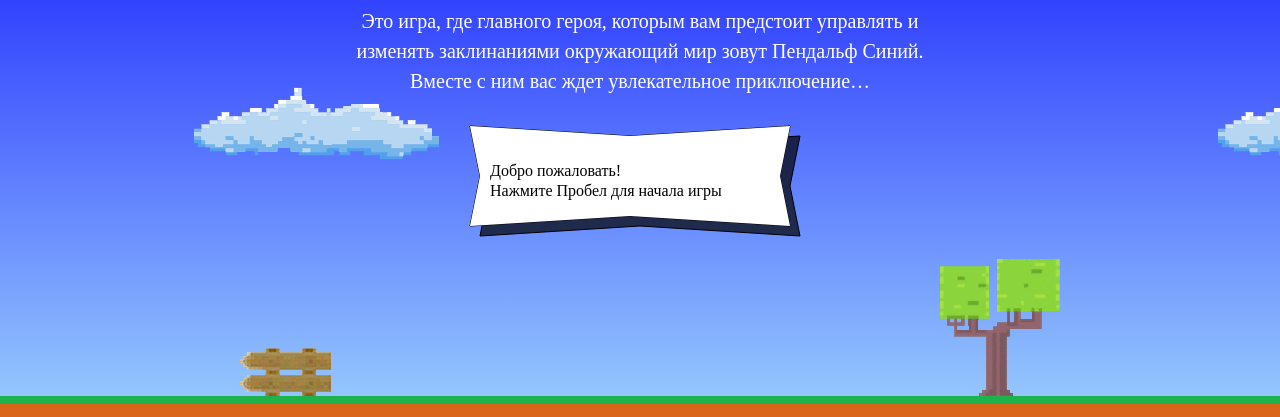
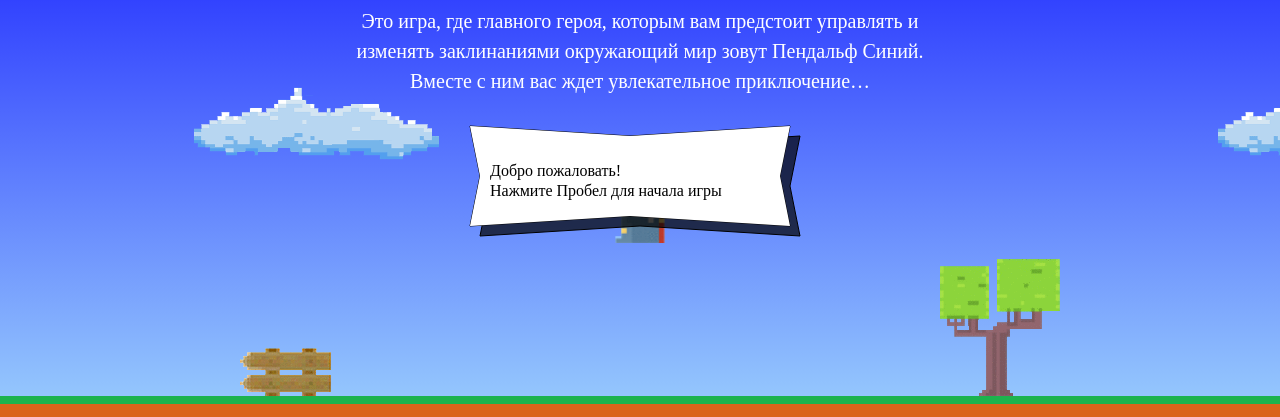
Before and after one commit to AniLiss/122950-code-and-magick, a website: page index.html in a window 1280 px wide. Shown: the part 203-620 px from the top of the page. Drawn offline with Linux system fonts and the light colour scheme; a web font is replaced by a local one.

Commit message:
wizard X position

```diff
--- a/index.html
+++ b/index.html
@@ -46,7 +46,7 @@
   }
 
   function getWizardY(height) {
-    return (((height) - getWizardHeight(height)) * 3) / 2;
+    return height/3 - getWizardHeight()/2;
   }
 
 </script>
```
